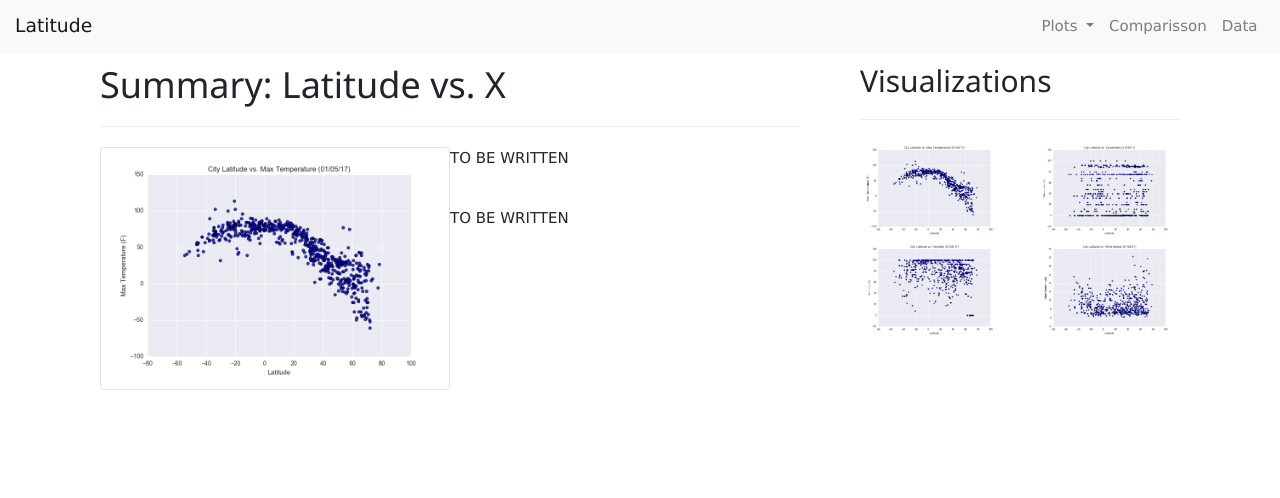
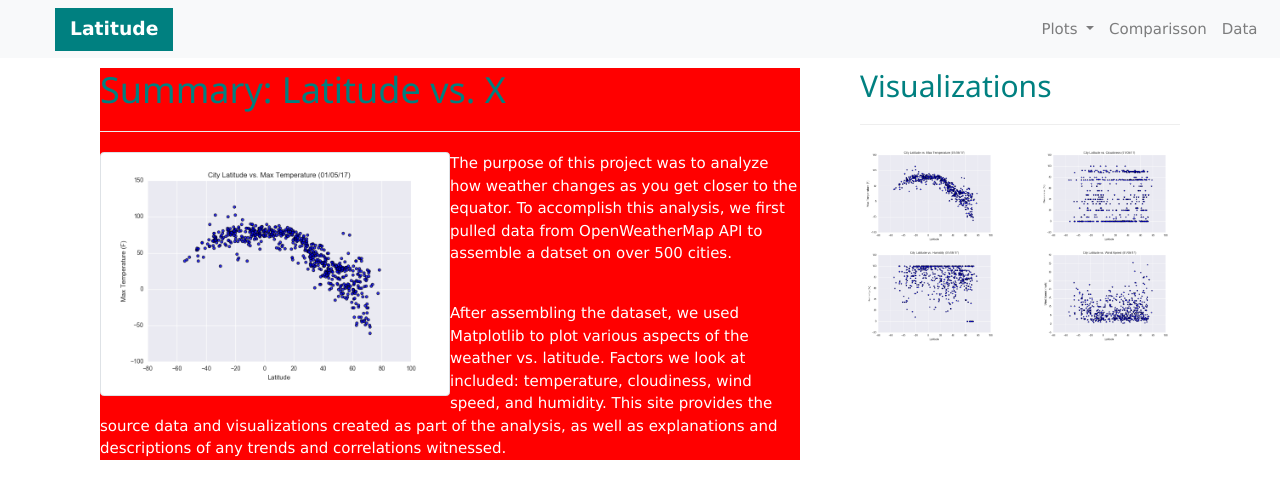
Before and after one commit to Daltonjfield/Web-Design-Challenge, a plain HTML site: page Instructions/index.html in a window 1280 px wide. Drawn offline with nearby package versions, Linux system fonts and the light colour scheme.

Commit message:
created the padding for the nav bar and beggining to style to main box on the index page

```diff
--- a/Instructions/index.html
+++ b/Instructions/index.html
@@ -6,11 +6,13 @@
     <title>Latitude Analysis</title>
     <link rel="stylesheet" href="https://maxcdn.bootstrapcdn.com/bootstrap/4.5.2/css/bootstrap.min.css">
     <link rel="stylesheet" href="https://www.w3schools.com/w3css/4/w3.css">
+    <link rel="stylesheet" type="text/css" href="stylesheet.css">
     <script src="https://ajax.googleapis.com/ajax/libs/jquery/3.5.1/jquery.min.js"></script>
     <script src="https://cdnjs.cloudflare.com/ajax/libs/popper.js/1.16.0/umd/popper.min.js"></script>
     <script src="https://maxcdn.bootstrapcdn.com/bootstrap/4.5.2/js/bootstrap.min.js"></script>
 </head>
 <body>
+  <div class="navigation">
     <nav class="navbar navbar-expand-lg navbar-light bg-light">
         <a class="navbar-brand" href="index.html">Latitude</a>
         <button class="navbar-toggler" type="button" data-toggle="collapse" data-target="#navbarSupportedContent" aria-controls="navbarSupportedContent" aria-expanded="false" aria-label="Toggle navigation">
@@ -37,6 +39,7 @@
             </li>
           </ul>
         </div>
+        </div>
       </nav>
 <!-- <div class="jumbotron"> -->
 <div class="container">
@@ -44,12 +47,20 @@
 
     <div class="col-md-8">
         <div class="col-md-12">
+          <div class="main">
 
 <h1>Summary: Latitude vs. X</h1> <hr>
 <div class="thumbnail">
 <img src="Resources/assets/images/Fig1.png" class="img-thumbnail float-left" width="50%" alt="Max Temp">
 </div>
-<p>TO BE WRITTEN</p> <br> <p>TO BE WRITTEN</p>
+<p>The purpose of this project was to analyze how weather changes as you get closer to the equator.
+  To accomplish this analysis, we first pulled data from OpenWeatherMap API to assemble a datset on over 500 cities.</p>
+<br>
+<p>After assembling the dataset, we used Matplotlib to plot various aspects of the weather vs. latitude.
+  Factors we look at included: temperature, cloudiness, wind speed, and humidity.
+  This site provides the source data and visualizations created as part of the analysis,
+  as well as explanations and descriptions of any trends and correlations witnessed.</p>
+</div>
 </div>
 </div>
 <div class="col-md-4">
--- a/Instructions/stylesheet.css
+++ b/Instructions/stylesheet.css
@@ -1,8 +1,20 @@
-img.change_image{
-    float: left;
-    max-width: 45%;
+.navigation .navbar-brand{
+    color: white;
+    margin-left: 40px;
+    padding: inherit;
+    font-weight: bold;
+    background-color: rgb(0, 128, 128);
 }
-img{
-    max-width: 100%;
-    height: auto;
+
+h1{
+    color: rgb(0, 128, 128);
 }
+
+h2{
+    color: rgb(0, 128, 128);
+}
+
+.main{
+    color: white;
+    background-color: red;
+}
```
